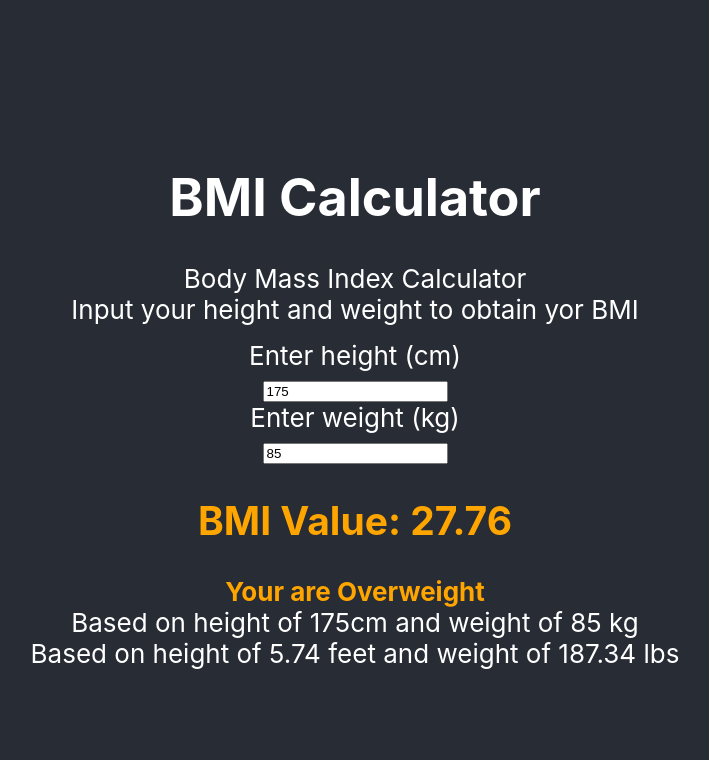
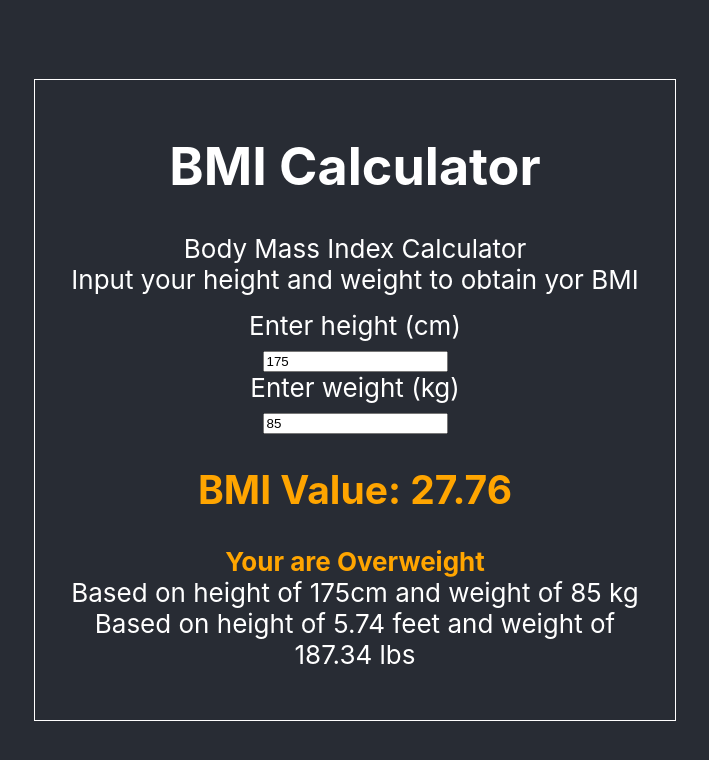
Before and after one commit to maxgdev/bmi-calculator, a React (Create React App) app: page / in a window 1280 px wide. Shown: the top 760 px of the page, without its empty margins (285-994 px from the left). Built offline with nearby package versions, Linux system fonts and the light colour scheme.

Commit message:
Added styling to page

```diff
--- a/src/App.css
+++ b/src/App.css
@@ -8,6 +8,7 @@
   justify-content: center;
   font-size: calc(10px + 2vmin);
   color: white;
+
 }
 
 .bmivalue {
@@ -25,3 +26,10 @@
 .Obese {
   color: red;
 }
+.bmiCard {
+  margin: 0 auto;
+  width: 50%;
+  padding-top: 20px;
+  padding-bottom: 50px;
+  border: 1px solid white;;
+}
--- a/src/App.js
+++ b/src/App.js
@@ -35,9 +35,11 @@ function App() {
 
   return (
     <div className="App">
-      <GetHeader />
-      <GetInput height={height} weight={weight} hfn={setHeightFn} wfn={setWeightFn}/>
-      <OutputBMI height={height} weight={weight} bmiValue={bmi}/>
+      <div className="bmiCard">
+        <GetHeader />
+        <GetInput height={height} weight={weight} hfn={setHeightFn} wfn={setWeightFn}/>
+        <OutputBMI height={height} weight={weight} bmiValue={bmi}/>
+      </div>
     </div>
   );
 }
```
